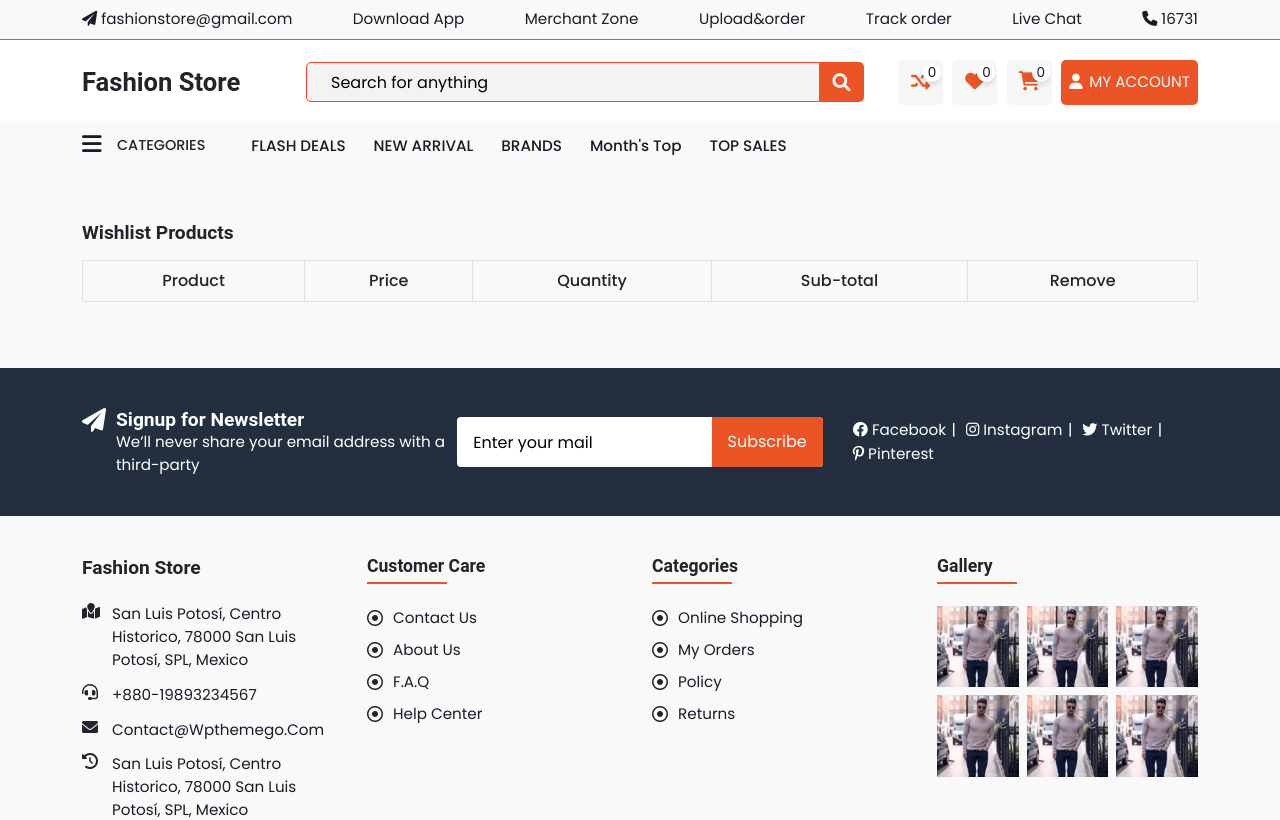
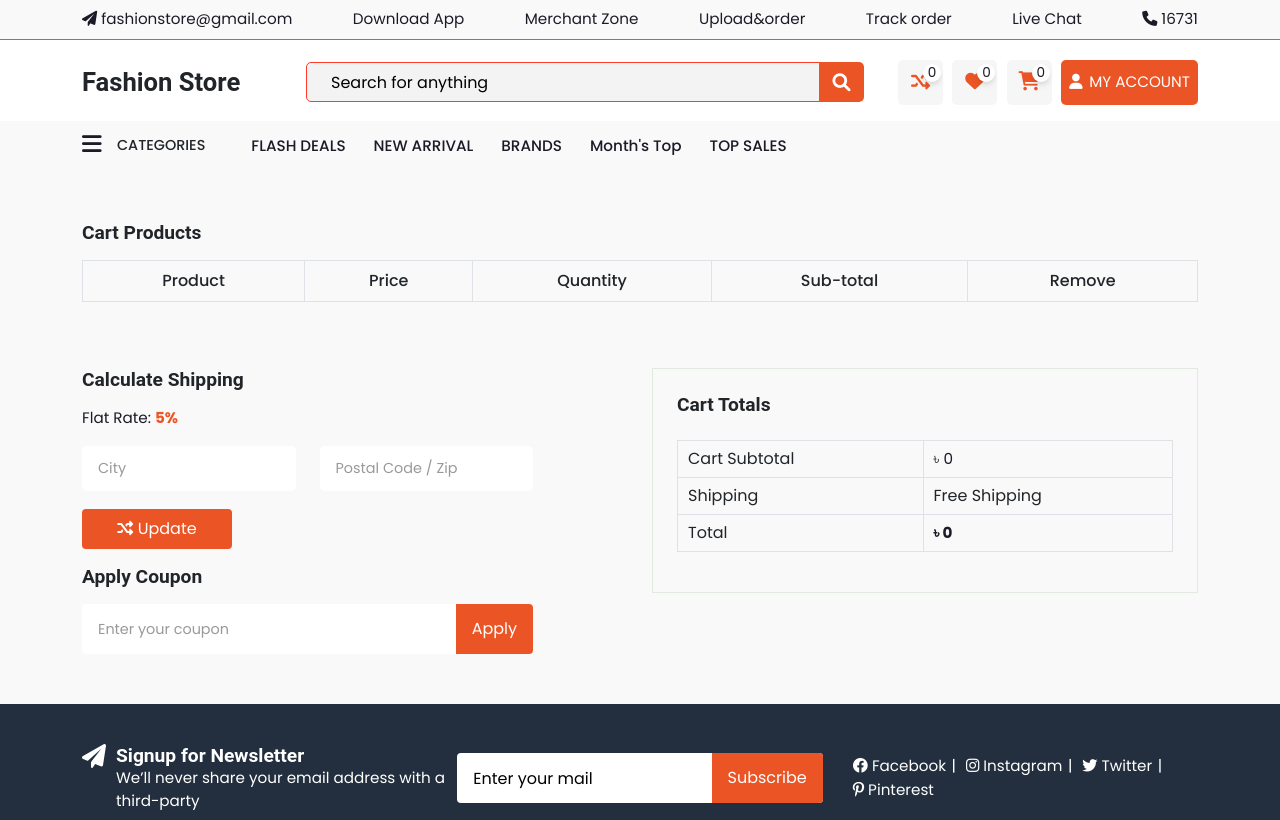
Before and after one commit to mehediemon007/Fashion_Store, a React (Create React App) app: page /shopcart in a window 1280 px wide. Shown: the top 820 px of the page. Built offline with nearby package versions, Linux system fonts and the light colour scheme.

Commit message:
shopcart

```diff
--- a/src/App.css
+++ b/src/App.css
@@ -1282,7 +1282,7 @@ label{
 
 .cart-btn{
   display: inline-block;
-  width: 150px;
+  min-width: 150px;
   height: 40px;
   color: var(--white-color);
   border-radius: 4px;
@@ -1290,6 +1290,7 @@ label{
   text-align: center;
   line-height: 40px;
   margin-left: 16px;
+  padding: 0 16px;
 }
 
 .product-share *{
@@ -1658,3 +1659,35 @@ label{
   margin: 16px 0;
   z-index: 1;
 }
+
+/* Shipping */
+
+.shipping-info input{
+  display: block;
+  width: 100%;
+  height: 45px;
+  font-size: .90rem;
+  border-radius: 5px;
+  padding-left: 16px;
+  margin-bottom: 18px;
+}
+
+.order-totals input::placeholder{
+  font-size: .90rem;
+  color: #999;
+}
+
+.flat-rate b{
+  color: var(--primary-color);
+}
+
+.shopcart-total{
+  padding: 24px;
+  border: 1px solid #e2e9e1;
+}
+
+.shopcart-total table td{
+  font-size: 1rem;
+  padding: 6px 10px;
+  text-align: left;
+}
--- a/src/pages/ShopCart.jsx
+++ b/src/pages/ShopCart.jsx
@@ -1,4 +1,4 @@
-import React,{useState} from 'react';
+import React,{useState,useEffect} from 'react';
 import Header from '../components/Header/Header';
 import Footer from '../footer/Footer';
 import { Link } from 'react-router-dom';
@@ -7,17 +7,26 @@ import { incQty, decQty, removeFromCart} from '../redux/actions';
 
 const ShopCart = () => {
 
+    const [totalPrice, setTotal] = useState(0)
+
     let dispatch = useDispatch()
 
     const {cart} = useSelector(state => state.cart);
+
+    useEffect(()=>{
+        let totalPrice = 0;
+        cart.forEach(item=> totalPrice+= item.qty * item.price);
+        setTotal(totalPrice)
+    },[cart])
 
     return (
         <>
             <Header/>
             <main className="fs-main-content">
                 <div className="container">
-                    <div className="fs-wishlist sec-spacer-50">
-                        <h4 className='mb-3'>Wishlist Products</h4>
+                    <div className="fs-shopcart sec-spacer-50">
+                        <div className="cart-products mb-50">
+                            <h4 className='mb-3'>Cart Products</h4>
                             <div className="row">
                                 <div className="col-12">
                                     <div className="table-responsive">
@@ -53,6 +62,59 @@ const ShopCart = () => {
                                             </tbody>
                                         </table>
                                     </div>
+                                    {cart.length > 0 && <div className='text-end'>
+                                        <Link to="/" className='cart-btn'><i class="fa-solid fa-bag-shopping"></i> Continue Shopping</Link>
+                                    </div>}
+                                </div>
+                            </div>
+                        </div>
+                        <div className="order-totals">
+                            <div className="row">
+                                <div className="col-5">
+                                    <div className="shipping">
+                                        <h4>Calculate Shipping</h4>
+                                        <p className='flat-rate my-3'>Flat Rate: <b>5%</b></p>
+                                        <form action="" className='shipping-info'>
+                                            <div className="row">
+                                                <div className="col-6">
+                                                    <input type="text" placeholder='City' />
+                                                </div>
+                                                <div className="col-6">
+                                                    <input type="text" placeholder='Postal Code / Zip' />
+                                                </div>
+                                            </div>
+                                            <button type='submit' className='cart-btn ms-0'><i class="fa-solid fa-shuffle"></i> Update</button>
+                                        </form>
+                                    </div>
+                                    <div className="shop-coupon">
+                                        <h4 className='my-3'>Apply Coupon</h4>
+                                        <form action="" className='subs-form position-relative'>
+                                            <input type="email" placeholder='Enter your coupon' />
+                                            <button type='submit' className='subs-btn'>Apply</button>
+                                        </form>
+                                    </div>
+                                </div>
+                                <div className="col-6 offset-1">
+                                    <div className="shopcart-total">
+                                        <h4 className='mb-4'>Cart Totals</h4>
+                                        <table class="table table-bordered">
+                                            <tbody>
+                                                <tr>
+                                                    <td class="cart_total_label">Cart Subtotal</td>
+                                                    <td class="cart_total_amount"><span class="font-lg fw-900 text-brand">&#2547; {totalPrice}</span></td>
+                                                </tr>
+                                                <tr>
+                                                    <td class="cart_total_label">Shipping</td>
+                                                    <td class="cart_total_amount"><i class="ti-gift mr-5"></i>Free Shipping</td>
+                                                </tr>
+                                                <tr>
+                                                    <td class="cart_total_label">Total</td>
+                                                    <td class="cart_total_amount"><strong><span class="font-xl fw-900 text-brand">&#2547; {totalPrice}</span></strong></td>
+                                                    </tr>
+                                            </tbody>
+                                        </table>
+                                    </div>
+                                </div>
                             </div>
                         </div>
                     </div>
```
Lines whose indentation alone changed are shown as unchanged.
